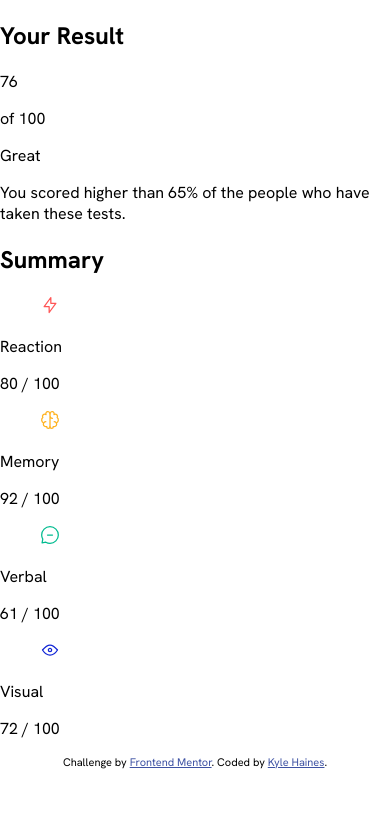
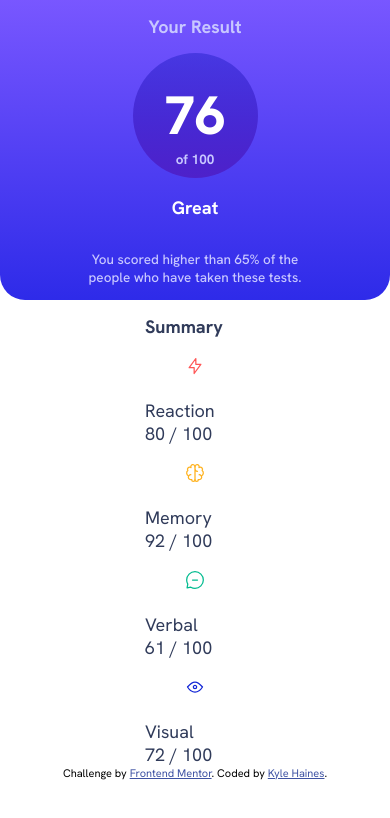
Before and after one commit to kyoung-haines/results-component, a plain HTML site: page index.html in a window 390 px wide. Drawn offline with Linux system fonts and the light colour scheme.

Commit message:
Finished mobile/tablet results container styling Finished styling top half (results article) of the mobile view.

```diff
--- a/styles.css
+++ b/styles.css
@@ -10,8 +10,99 @@ body {
 
 
 body {
+    font-size: 18px;
     font-family: 'Hanken Grotesk', 'sans-serif';
 
+}
+
+/* GENERAL STYLES */
+.dark-grey {
+    color: hsl(241, 100%, 89%);
+}
+
+#summary {
+    color: hsl(224, 30%, 27%);
+}
+
+@media (width <= 766px) {
+    body {
+        width: 100%;
+    }
+
+    #container {
+        display: flex;
+        flex-direction: column;
+        align-items: center;
+        color: white;
+    }
+
+    #results {
+        background: linear-gradient(180deg, hsl(252, 100%, 67%), hsl(241, 81%, 54%));
+        display: flex;
+        flex-direction: column;
+        align-items: center;
+        border-bottom-left-radius: 25px;
+        border-bottom-right-radius: 25px;
+    }
+
+    #result-header {
+        font-size: 1em;
+    }
+
+    #circle {
+        height: 125px;
+        width: 125px;
+        border-radius: 50%;
+        background: linear-gradient(180deg, hsla(241, 72%, 46%, 0.5), hsla(256, 72%, 46%, 1));
+        display: flex;
+        flex-direction: column;
+        align-items: center;
+
+    }
+
+    #circle > div {
+        height: 100%;
+        display: flex;
+        flex-direction: column;
+        align-items: center;
+        justify-content: center;
+        position: relative;
+    }
+
+    .score {
+        justify-self: center;
+        font-size: 3em;
+        font-weight: 800;
+
+    }
+
+    div p {
+        margin: 0;
+        padding: 0;
+    }
+
+    #of-100 {
+        position: absolute;
+        bottom: 0;
+        font-weight: 700;
+        font-size: 0.75em;
+        margin-bottom: 10px;
+    }
+
+    #achievement-level {
+        font-weight: 700;
+    }
+
+    #score-blurb {
+        text-align: center;
+        width: 60%;
+        font-size: 0.75em;
+        font-weight: 500;
+    }
+
+    #summary-header {
+        font-size: 1em;
+    }
 }
 
 /* DEFAULT PROJECT STYLING - LEAVE INCLUDED*/
```
